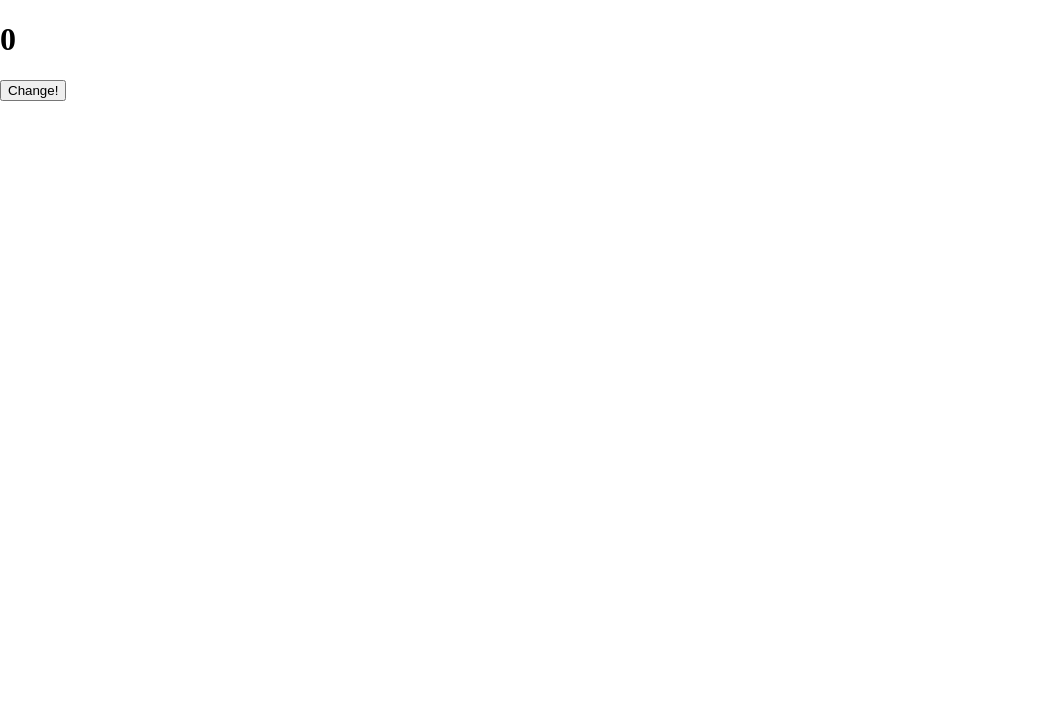
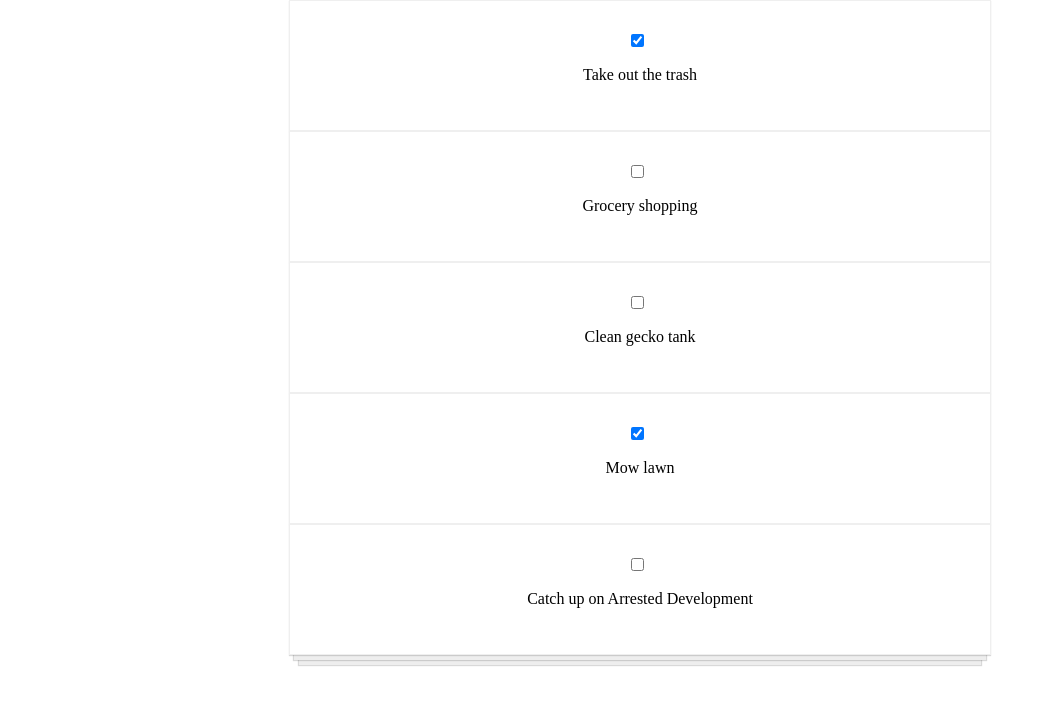
Before and after one commit to rosiananatalie/learning_js, a React (Create React App) app: page / in a window 1280 px wide. Shown: the top 704 px of the page, without its empty margins (0-1054 px from the left). Built offline with nearby package versions, Linux system fonts and the light colour scheme.

Commit message:
learn list state changes

```diff
--- /dev/null
+++ b/src/App9.js
@@ -0,0 +1,53 @@
+/**
+ * Let's make it so our checkbox can actually mark our todo as complete or incomplete!
+ * This challenge is a little more involved than some of the past ones. Check the comments
+ * in the code for some help on accomplishing this one
+ *
+ * Challenge:
+ * 1. Create an event handler in the App component for when the checkbox is clicked (which is an `onChange` event)
+ *    a. This method will be the trickest part. Check the comments in the stubbed-out method below for some pseudocode to help guide you through this part
+ * 2. Pass the method down to the TodoItem component
+ * 3. In the TodoItem component, make it so when the `onChange` event happens, it calls the `handleChange` method and passes the id of the todo into the function
+ */
+
+import React from "react"
+import TodoItem from "./components/MainContent"
+import todoData from "./todoData"
+
+class App9 extends React.Component{
+    constructor(){
+        super()
+        this.state = {
+            todos: todoData
+        }
+        this.handleChange = this.handleChange.bind(this)
+    }
+
+    handleChange(id){
+        /**Don't overwrite the state, hence for any state changing, you have to create a d new array of state */
+        this.setState(prevState => {
+            const updatedTodo = prevState.todos.map(todo => {
+                if (todo.id === id){
+                    todo.completed = !todo.completed
+                }
+                return todo
+            })
+            return {
+                todos: updatedTodo
+            }
+        })
+    }
+
+    render(){
+        const todoItems = this.state.todos.map(item =>
+            <TodoItem key={item.id} item = {item} event={this.handleChange}/>) /**Don't forget to include the function as the prop to pass to children. Because we need this function */
+
+        return(
+            <div>
+                {todoItems}
+            </div>
+        )
+    }
+}
+
+export default App9
--- a/src/components/MainContent.js
+++ b/src/components/MainContent.js
@@ -10,8 +10,8 @@
         <div className ="todo-list">
             <input
                 type = "checkbox"
-                checked = {props.item.completed}
-                onChange = {() => console.log("Hello!")}
+                checked = {props.item.completed} /**determine if the item is checked or not.*/
+                onChange = {() => props.event(props.item.id)} /** make an arrow function because we were trying to pass the function result, not an object. Hence, if you only put the props.event, then it won't do anything */
             />
             <p>{props.item.text}</p>
         </div>
--- a/src/index.js
+++ b/src/index.js
@@ -8,8 +8,9 @@
 //import App5 from "./App5" //--> state practice 1.
 //import App6 from "./App6" //--> state practice 2; putting the conditions in the render function.
 //import App7 from "./App7" //--> Handling event
-import App8 from "./App8" //--> changing state
+//import App8 from "./App8" //--> changing state
+import App9 from "./App9" //--> to-do app with changing state
 
 //render the application
 
-ReactDOM.render(<App8 />, document.getElementById("root"))
+ReactDOM.render(<App9 />, document.getElementById("root"))
```
